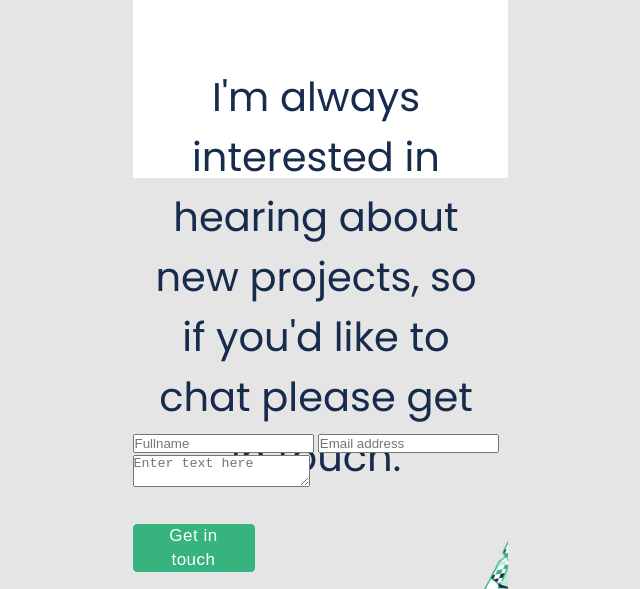
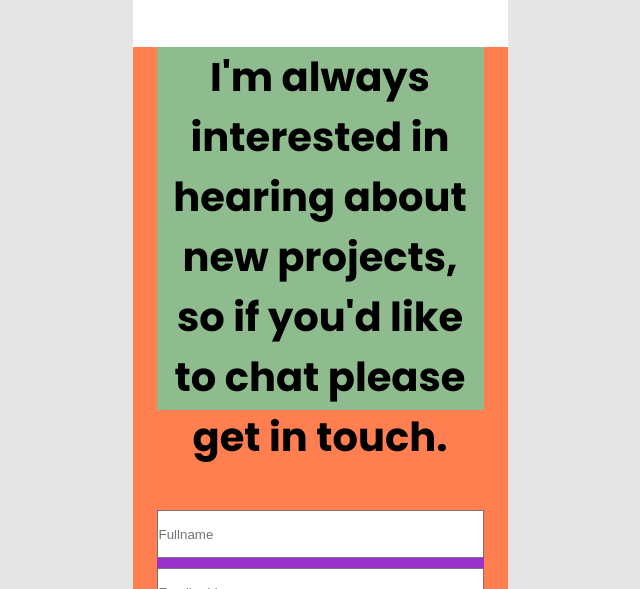
Before and after one commit to JacintaNgwu/My-Portfolio, a website: page index.html in a window 1280 px wide. Shown: the part 5622-6211 px from the top of the page, without its empty margins (320-960 px from the left). Drawn offline with Linux system fonts and the light colour scheme.

Commit message:
updated style.css

```diff
--- a/style.css
+++ b/style.css
@@ -324,14 +324,27 @@ body {
   list-style: none;
 }
 .form-container {
-
+  display: flex;
+  flex-direction: column;
+  width: 375px;
+  height: 879px;
+  background-color: coral;
+  align-items: flex-start;
+  align-items: center;
 }
 
 .primary-text2 {
-
+  align-items: center;
+  width: 327px;
+  height: 363px;
+  margin-bottom: 100px;
+  text-align: center;
+  font-weight: 700;
+  font-size: 40px;
+  background-color: darkseagreen;
 }
 
-.support-text2 {
+/* .support-text2 {
   font-weight: 600px;
   font-size: 40px;
   text-align: center;
@@ -340,10 +353,35 @@ body {
   height: 363px;
   padding-top: 20px;
   margin: 20px;
+} */
+
+.form {
+  display: flex;
+  flex-direction: column;
+  align-items: center;
+  width: 327px;
+  height: 330px;
+  background-color: darkorchid;
+  order: 1;
 }
 
-.form {
+#name {
+  width: 327px;
+  height: 48px;
+  margin-bottom: 10px;
+}
 
+#email {
+  width: 327px;
+  height: 48px;
+  margin-bottom: 10px;
+  order: 1;
+}
+
+#message {
+  width: 327px;
+  height: 114px;
+  order: 2;
 }
 
 .supporting-text {
```
